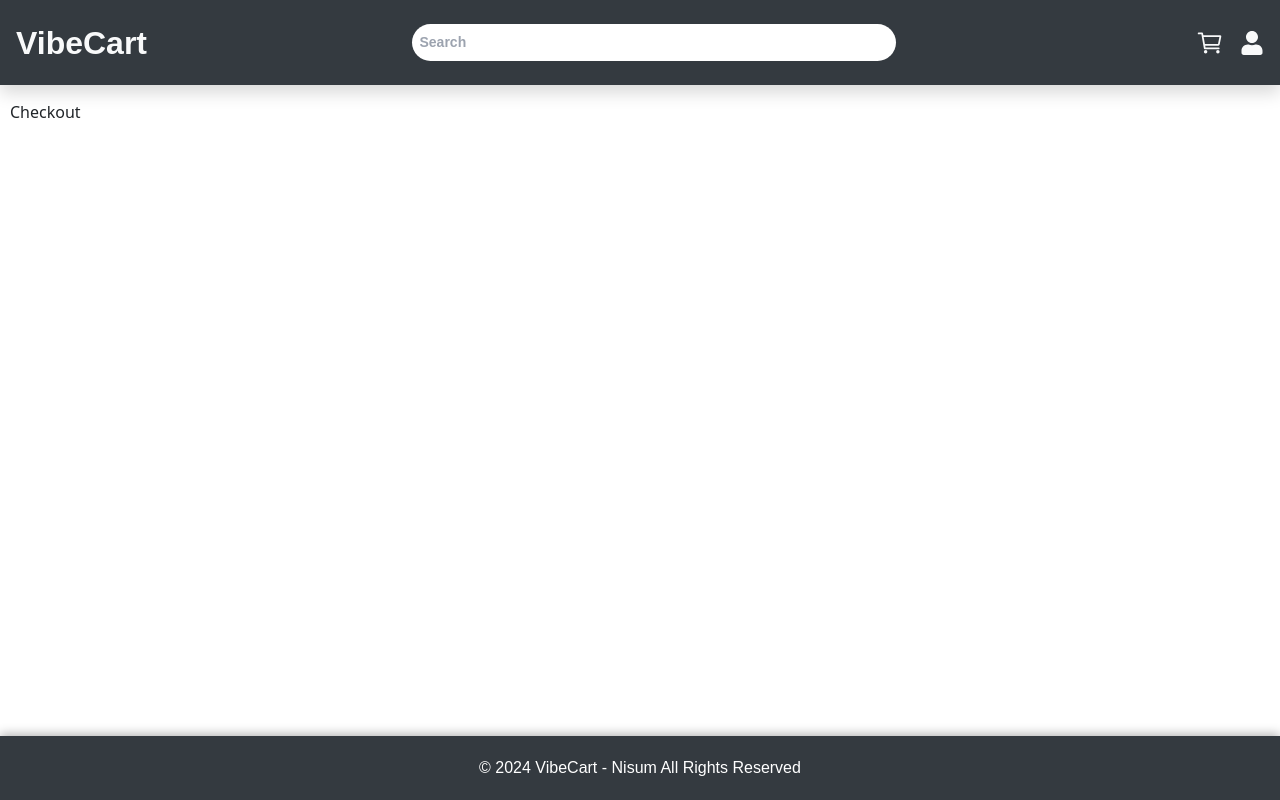
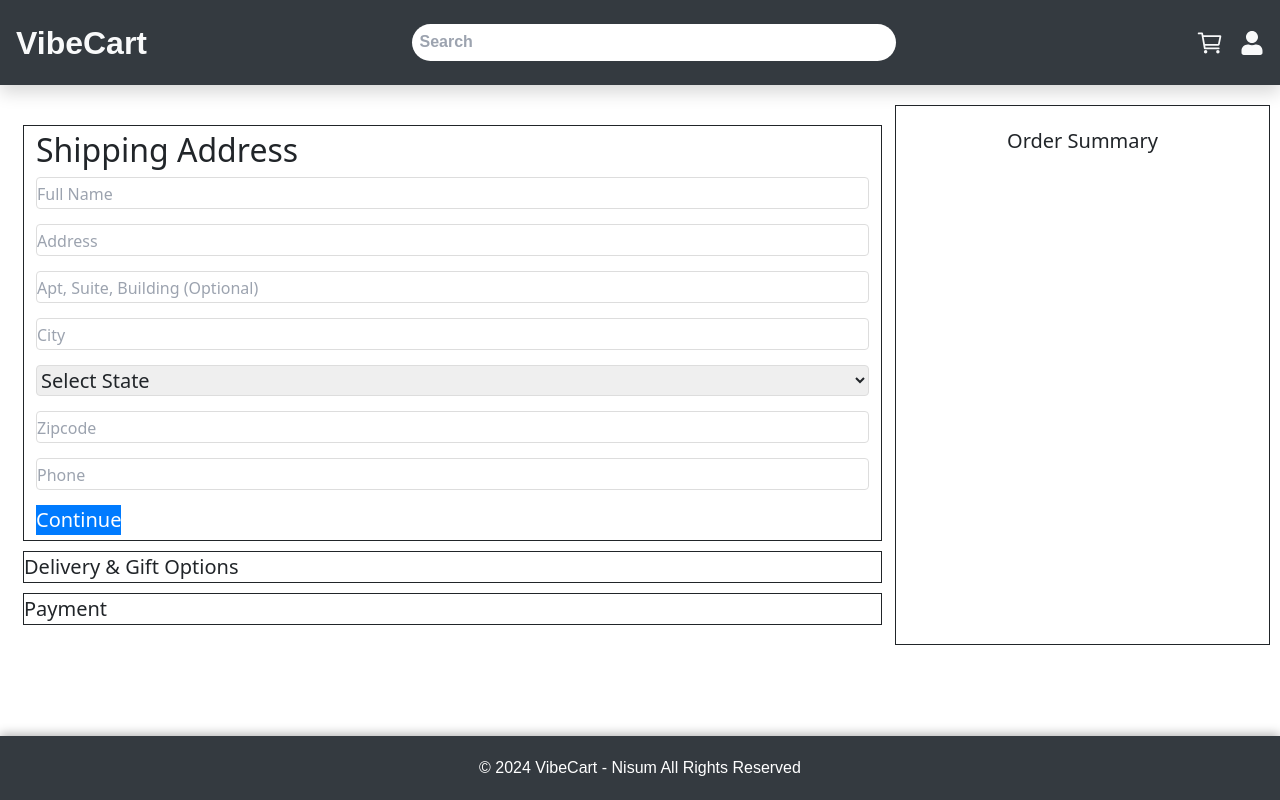
Before and after one commit to Venkat0629/vibecart-app-ui, a React (Create React App) app in the folder vibecart-ui/: page /checkout in a window 1280 px wide. Built offline with nearby package versions, Linux system fonts and the light colour scheme.

Commit message:
Developed the checkout layout and shipping component

```diff
--- /dev/null
+++ b/vibecart-ui/src/pages/components/Shipping.js
@@ -0,0 +1,146 @@
+import React, { useState } from 'react';
+import './shipping.css';
+
+const Shipping = () => {
+    const [formData, setFormData] = useState({
+        fullname: '',
+        address: '',
+        building: '',
+        city: '',
+        state: '',
+        zip: '',
+        phone: ''
+    });
+
+    const handleChange = (e) => {
+        const { name, value } = e.target;
+        setFormData({ ...formData, [name]: value });
+    };
+
+    const handleSubmit = (e) => {
+        e.preventDefault(); // Prevent the default form submission behavior
+        console.log("Form Submitted", formData);
+    };
+
+    return (
+        <div className='shipping-container'>
+            <h2>Shipping Address</h2>
+            <form onSubmit={handleSubmit}>
+                <div className='form-group'>
+                    <label htmlFor="fullname"></label>
+                    <input
+                        type="text"
+                        id="fullname"
+                        name="fullname"
+                        placeholder="Full Name"
+                        value={formData.fullname}
+                        onChange={handleChange}
+                        required
+                    />
+                </div>
+                <div className='form-group'>
+                    <label htmlFor="address"></label>
+                    <input
+                        type="text"
+                        id="address"
+                        name="address"
+                        placeholder="Address"
+                        value={formData.address}
+                        onChange={handleChange}
+                        required
+                    />
+                </div>
+                <div className='form-group'>
+                    <label htmlFor="building"></label>
+                    <input
+                        type="text"
+                        id="building"
+                        name="building"
+                        placeholder="Apt, Suite, Building (Optional)"
+                        value={formData.building}
+                        onChange={handleChange}
+                    />
+                </div>
+                <div className='form-group'>
+                    <label htmlFor="city"></label>
+                    <input
+                        type="text"
+                        id="city"
+                        name="city"
+                        placeholder="City"
+                        value={formData.city}
+                        onChange={handleChange}
+                        required
+                    />
+                </div>
+                <div className='form-group'>
+                    <label name="state"></label>
+                    <select
+                        id="state"
+                        name="state"
+                        value={formData.state}
+                        onChange={handleChange}
+                        required
+                    >
+                        <option value="">Select State</option>
+                        <option value="Andhra Pradesh">Andhra Pradesh</option>
+                        <option value="Arunachal Pradesh">Arunachal Pradesh</option>
+                        <option value="Assam">Assam</option>
+                        <option value="Bihar">Bihar</option>
+                        <option value="Chhattisgarh">Chhattisgarh</option>
+                        <option value="Goa">Goa</option>
+                        <option value="Gujarat">Gujarat</option>
+                        <option value="Haryana">Haryana</option>
+                        <option value="Himachal Pradesh">Himachal Pradesh</option>
+                        <option value="Jharkhand">Jharkhand</option>
+                        <option value="Karnataka">Karnataka</option>
+                        <option value="Kerala">Kerala</option>
+                        <option value="Madhya Pradesh">Madhya Pradesh</option>
+                        <option value="Maharashtra">Maharashtra</option>
+                        <option value="Manipur">Manipur</option>
+                        <option value="Meghalaya">Meghalaya</option>
+                        <option value="Mizoram">Mizoram</option>
+                        <option value="Nagaland">Nagaland</option>
+                        <option value="Odisha">Odisha</option>
+                        <option value="Punjab">Punjab</option>
+                        <option value="Rajasthan">Rajasthan</option>
+                        <option value="Sikkim">Sikkim</option>
+                        <option value="Tamil Nadu">Tamil Nadu</option>
+                        <option value="Telangana">Telangana</option>
+                        <option value="Tripura">Tripura</option>
+                        <option value="Uttar Pradesh">Uttar Pradesh</option>
+                        <option value="Uttarakhand">Uttarakhand</option>
+                        <option value="West Bengal">West Bengal</option>
+                    </select>
+                </div>
+                <div className="form-group">
+                    <label htmlFor="zip"></label>
+                    <input
+                        type="text"
+                        id="zip"
+                        name="zip"
+                        placeholder="Zipcode"
+                        value={formData.zip}
+                        onChange={handleChange}
+                        required
+                    />
+                </div>
+                <div className="form-group">
+                    <label htmlFor="phone"></label>
+                    <input
+                        type="tel"
+                        id="phone"
+                        name="phone"
+                        placeholder="Phone"
+                        value={formData.phone}
+                        onChange={handleChange}
+                        required
+                    />
+                </div>
+                <button type='submit'>Continue</button>
+            </form>
+        </div>
+    );
+};
+
+export default Shipping;
--- a/vibecart-ui/src/pages/components/cart/Checkout.js
+++ b/vibecart-ui/src/pages/components/cart/Checkout.js
@@ -1,8 +1,17 @@
 import React from 'react'
+import './checkout.css'
+import Shipping from '../Shipping'
 
 const Checkout = () => {
   return (
-    <div>Checkout</div>
+    <div class="grid-container">
+        <div class="main">
+            <div class="row"><Shipping></Shipping></div>
+            <div class="row">Delivery & Gift Options</div>
+            <div class="row">Payment</div>
+        </div>
+        <div class="order">Order Summary</div>
+    </div>
   )
 }
 
--- /dev/null
+++ b/vibecart-ui/src/pages/components/cart/checkout.css
@@ -0,0 +1,36 @@
+body {
+    margin: 0;
+    font-family: Arial, sans-serif;
+}
+
+.grid-container {
+    display: grid;
+    grid-template-areas:'main order';
+    grid-template-columns: 70% 30%;
+    grid-template-rows: auto 1fr auto;
+    gap: 5px;
+    padding: 5px;
+    height: 100vh;
+}
+ .main, .order {
+    padding: 20px;
+    text-align: center;
+    font-size: 20px;
+}
+
+.main {
+grid-area: main;
+display: grid;
+grid-template-rows: repeat(3, auto);
+gap: 10px;
+}
+.order
+{ grid-area: order;
+
+    border: 1px solid ;}
+
+
+.row {
+    border: 1px solid ;
+    text-align:left;
+}
--- /dev/null
+++ b/vibecart-ui/src/pages/components/shipping.css
@@ -0,0 +1,37 @@
+
+.shipping-container {
+    max-width: 600px;
+    margin: auto;
+    padding: 5px;
+
+}
+
+.form-group {
+    margin-bottom: 15px;
+}
+
+::placeholder {
+    margin-bottom: 5px;
+    font-size: medium;
+}
+
+input[type="text"],
+input[type="tel"],
+select {
+    width: 100%;
+    border: 1px solid #ddd;
+    border-radius: 4px;
+}
+
+button {
+    background-color: #007bff;
+    color: white;
+    border: none;
+    border-radius: 5px;
+    cursor: pointer;
+    display: block;
+}
+
+button:hover {
+    background-color: #0056b3;
+}
```
Also changed, not shown: 1 other file (tests, documents, lock files or other folders).
